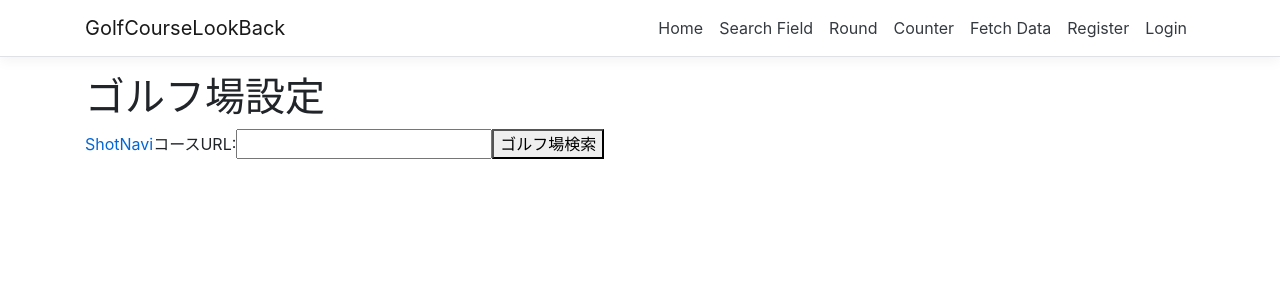
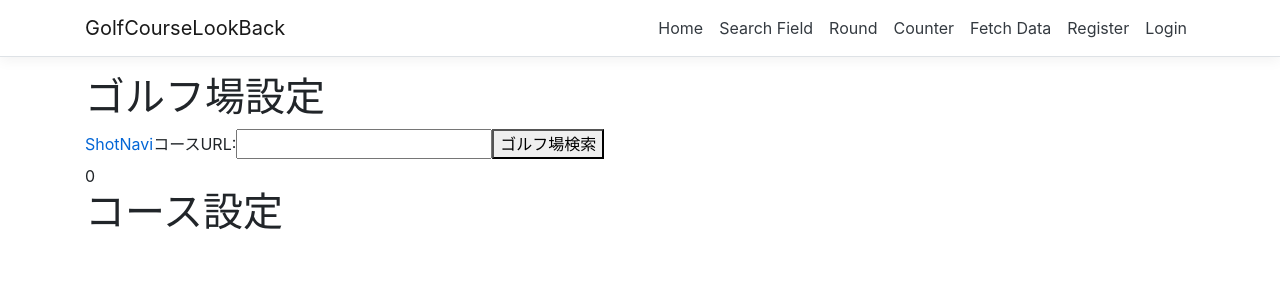
Before and after one commit to lunasky-hy/GolfCourseLookBack, a React (Create React App) app in the folder ClientApp/: page /round in a window 1280 px wide. Shown: the top 300 px of the page. Built offline with nearby package versions, Linux system fonts and the light colour scheme; no server answers.

Commit message:
ゴルフ場とコースリストのオブジェクトが返却できるように

```diff
--- a/ClientApp/src/components/Round.js
+++ b/ClientApp/src/components/Round.js
@@ -8,27 +8,28 @@ export class Round extends Component {
     constructor(props) {
         super(props);
         this.state = {
-            "nowPage": 0,
-            "field": null,
-            "course": null,
+            nowPage: 0,
+            field: null,
+            course: null,
         };
-        this.const = {
-            "pages": [
-                <Field next={() => this.nextPage()} />,
-                <Course next={() => this.nextPage()} />
-            ]
-        };
-    }
-
-    nextPage() {
-        this.state.nowPage += 1;
     }
 
     render() {
         return (
             <div>
-                    {this.const["pages"][this.state["nowPage"]]}
+                <Field setF={(i) => { this.setField(i) }} />
+                <Course course={this.state.field} />
             </div>
-            );
+        );
+    }
+
+    setField(info) {
+        this.setState({
+            field: {
+                name: info["field"],
+                id: info["fieldid"],
+                course: info["course"],
+            }
+        });
     }
 }
--- a/ClientApp/src/components/round-component/Field.js
+++ b/ClientApp/src/components/round-component/Field.js
@@ -33,6 +33,7 @@ export class Field extends Component {
                     </button>
                 </form>
                 <div id="select-field"></div>
+                {this.state.course}
             </div>
         );
     }
@@ -44,8 +45,8 @@ export class Field extends Component {
             method: "GET",
             headers: {},
         });
-        const data = await response.text();
-        this.setState({ course: data, btn_disable: true });
+        const data = await response.json();
+        this.setState({ course: data.name, btn_disable: true });
     }
 }
 
```
Also changed, not shown: 2 other files (tests, documents, lock files or other folders).
